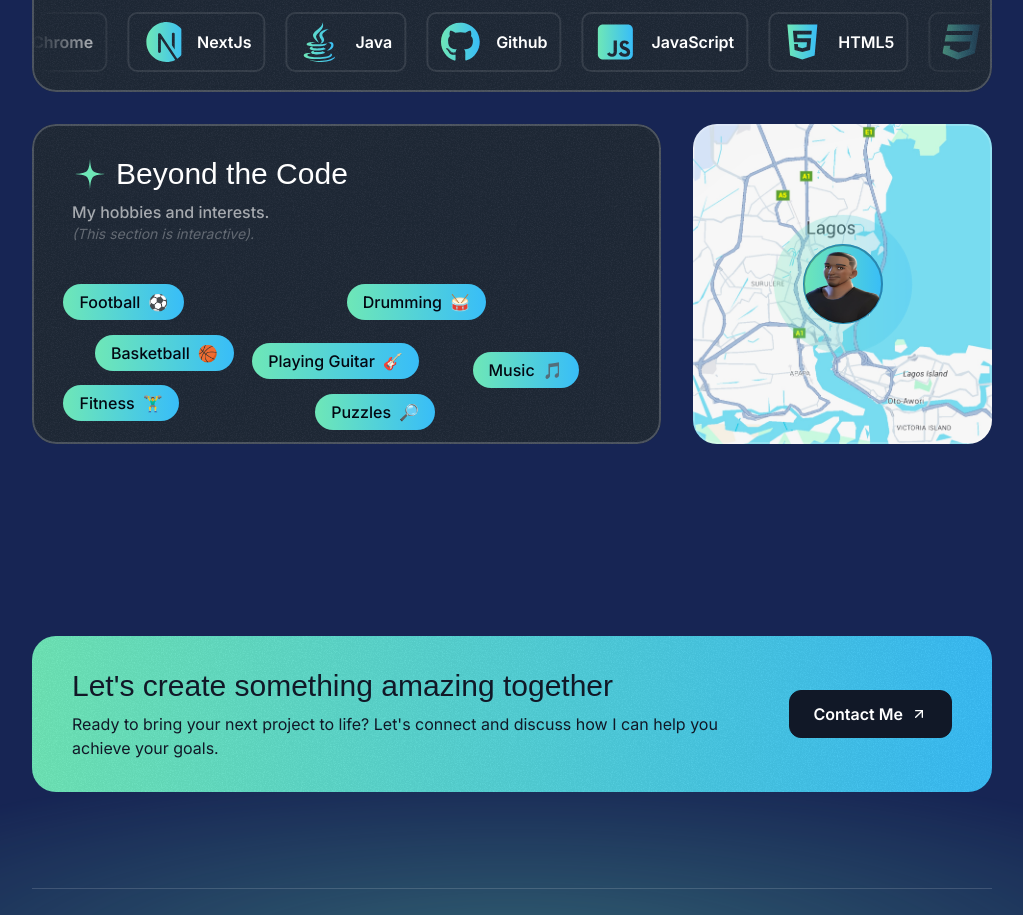
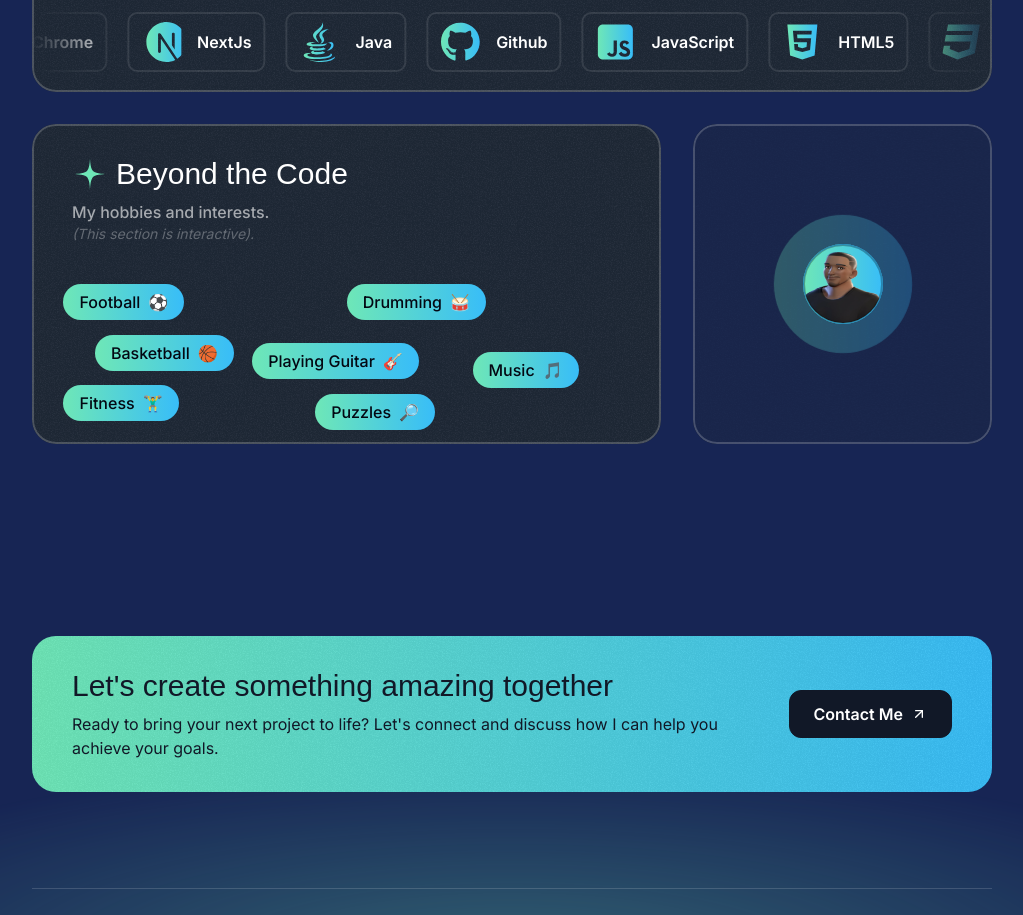
Before and after one commit to tommywa-a/Portfolio-site, a Next.js app: page / in a window 1280 px wide. Shown: the part 4298-5213 px from the top of the page, without its empty margins (128-1151 px from the left). Built offline with nearby package versions, Linux system fonts and the light colour scheme; a web font is replaced by a local one.

Commit message:
Turned map into plain solid background

```diff
--- a/src/sections/About.tsx
+++ b/src/sections/About.tsx
@@ -176,9 +176,9 @@ export const AboutSection = () => {
 							</div>
 						</Card>
 						<Card className='h-[320px] p-0 relative md:col-span-2 lg:col-span-1'>
-							<Image
-								src={mapImage}
-								alt='Map'
+							<div
+								// src={mapImage}
+								// alt='Map'
 								className='h-full w-full object-cover bg-blue-950/70'
 							/>
 							<div className='absolute top-1/2 left-1/2 -translate-x-1/2 -translate-y-1/2 size-20 rounded-full after:content-[""] after:absolute after:inset-0 after:outline after:outline-2 after:-outline-offset-2 after:rounded-full after:outline-gray-950/30'>
```
